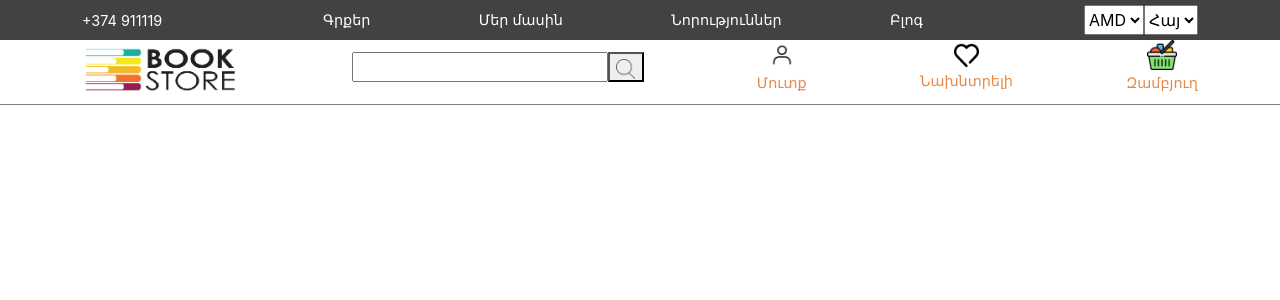
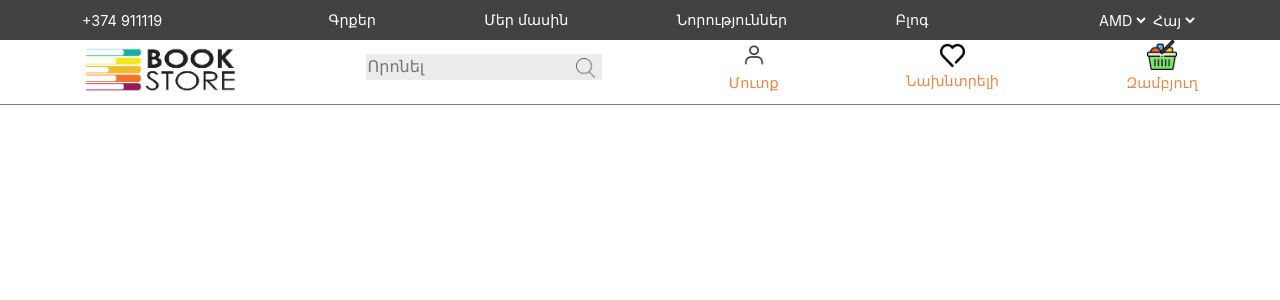
Before and after one commit to Razmik0333/Final_Project, a React (Create React App) app in the folder final_project/: page / in a window 1280 px wide. Shown: the top 300 px of the page. Built offline with nearby package versions, Linux system fonts and the light colour scheme.

Commit message:
update_2

```diff
--- a/final_project/src/App.css
+++ b/final_project/src/App.css
@@ -52,25 +52,31 @@
   justify-content: space-between;
 
 }
+.searchings{
+  font-family: medium;
+}
 .searching{
   background-color: #ffffff;
   height: 65px;
   border-bottom: 1px solid grey;
+}
+.navigation {
+  display: flex;
+  justify-content: space-between;
+  width: 600px;
 }
 .navigation > a{
   text-decoration: none;
   color: #ffffff;
   font-size: 90%;
 }
+.navigation > a:hover{
+  color: #E88848;
+}
 .phone > a {
   text-decoration: none;
   color: #ffffff;
   font-size: 90%;
-}
-.navigation {
-  display: flex;
-  justify-content: space-between;
-  width: 600px;
 }
 .selected{
   display: flex;
@@ -100,3 +106,17 @@
 .icon_search{
   height: 20px;
 }
+.select{
+  display: flex;
+    border: none;
+    background-color: #424242;
+    color: white;
+    font-size: 90%;
+}
+.select:hover{
+  color:#E88848;
+}
+.input_button{
+  border: none;
+  background-color: rgba(236, 234, 234, 0.945);
+}
--- a/final_project/src/components/navBar/index.js
+++ b/final_project/src/components/navBar/index.js
@@ -8,18 +8,18 @@ const NavBar = () => {
                 <NavLink to= {'/telephone'} href='+374 911119'> +374 911119 </NavLink>
             </div>
             <div className="navigation">
-                <NavLink to={'/books'}> Գրքեր </NavLink>
-                <NavLink to={'/about'}> Մեր մասին </NavLink>
-                <NavLink to={'/news'}> Նորություններ </NavLink>
-                <NavLink to={'/blog'}> Բլոգ </NavLink>
+                <NavLink  to={'/books'}> Գրքեր </NavLink>
+                <NavLink  to={'/about'}> Մեր մասին </NavLink>
+                <NavLink  to={'/news'}> Նորություններ </NavLink>
+                <NavLink  to={'/blog'}> Բլոգ </NavLink>
             </div>
             <div className=' selected'>
-                <select name="change" id="change">
+                <select className='select' name="change" id="change">
                     <option value = 'AMD' > AMD </option>
                     <option value = 'RUB' > RUB </option>
                     <option value = 'USD' > USD </option>
                 </select>
-                <select name="language" id="language">
+                <select className='select' name="language" id="language">
                     <option value = 'Arm' > Հայ</option>
                     <option value = 'Rus' > Рус</option>
                     <option value = 'Eng' > Eng </option>
--- a/final_project/src/components/searchBar/index.js
+++ b/final_project/src/components/searchBar/index.js
@@ -9,12 +9,12 @@ const SearchBar = () => {
                         <NavLink to={'/'}><img className="logo" src="/icons/2815428.png" alt="logo"/></NavLink>
                     </div>
                     <div className="searchings">
-                        <input type={'text'}></input>
-                        <button><img className="icon_search" src="/icons/156545.png" alt="serach"/></button>
+                        <input  className="input_button" type={'text'} placeholder={"Որոնել"}></input>
+                        <button className="input_button" ><img className="icon_search" src="/icons/156545.png" alt="serach"/></button>
                     </div>
                     <div className="action">
                         <div><img className="icon_user" src = "/icons/958588.png" alt="icon"/></div>
-                        <div><NavLink  className="action_btn" to={'/registration'}> Մուտք </NavLink></div>
+                        <div><NavLink  className="action_btn icon_user" to={'/registration'}> Մուտք </NavLink></div>
                     </div>
                     <div className=" action preferred">
                         <div><img className="icon_love" src = "/icons/2623043.png" alt="icon"/></div>
```
